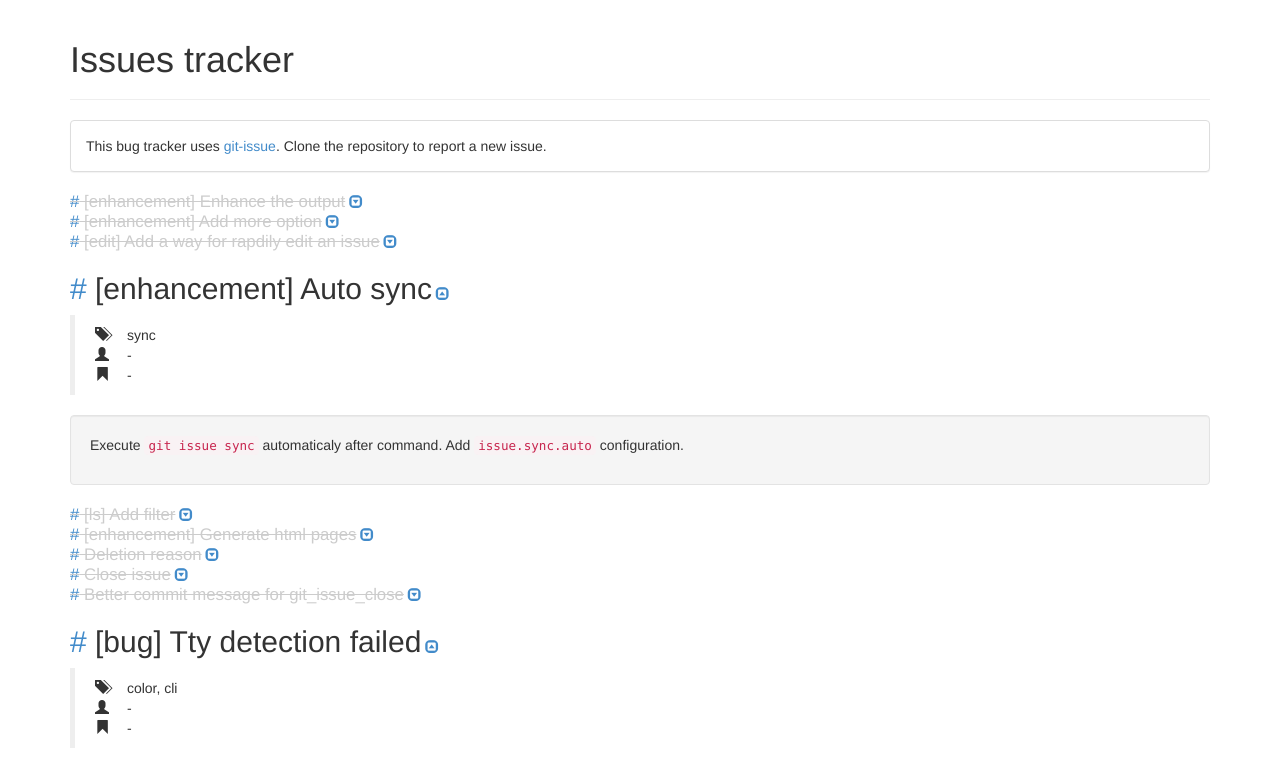
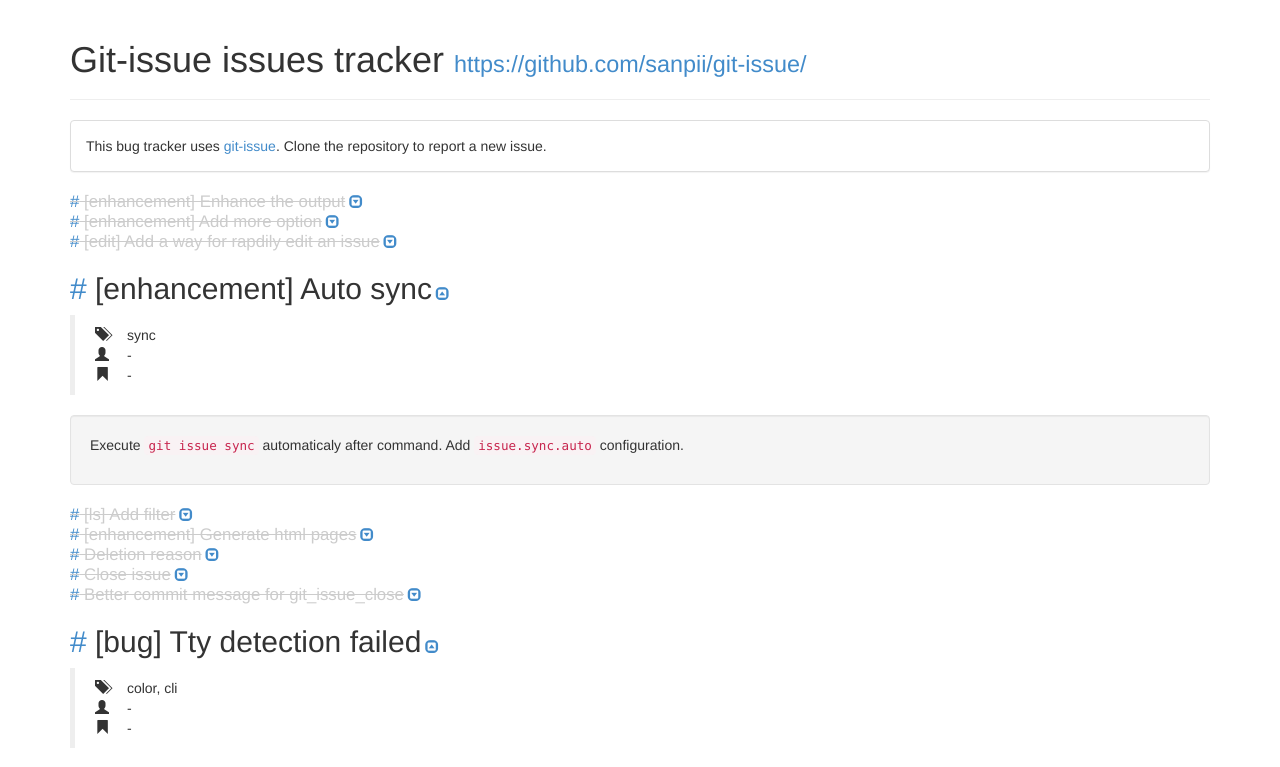
Before and after one commit to sanpii/git-issue, a plain HTML site: page index.html in a window 1280 px wide. Shown: the top 767 px of the page. Drawn offline with Linux system fonts and the light colour scheme.

Commit message:
Add index.html

```diff
--- a/index.html
+++ b/index.html
@@ -2,14 +2,14 @@
 <html>
     <head>
         <meta http-equiv="content-type" content="text/html; charset=UTF-8" />
-        <title>Issues tracker</title>
+        <title>Git-issue issues tracker <small><a href="https://github.com/sanpii/git-issue/">https://github.com/sanpii/git-issue/</a></small></title>
         <link rel="stylesheet" href="css/bootstrap.min.css" />
         <link rel="stylesheet" href="css/main.css" />
     </head>
     <body>
         <div class="container">
             <div class="page-header">
-                <h1>Issues tracker</h1>
+                <h1>Git-issue issues tracker <small><a href="https://github.com/sanpii/git-issue/">https://github.com/sanpii/git-issue/</a></small></h1>
             </div>
 
             <div class="panel panel-default">
```
